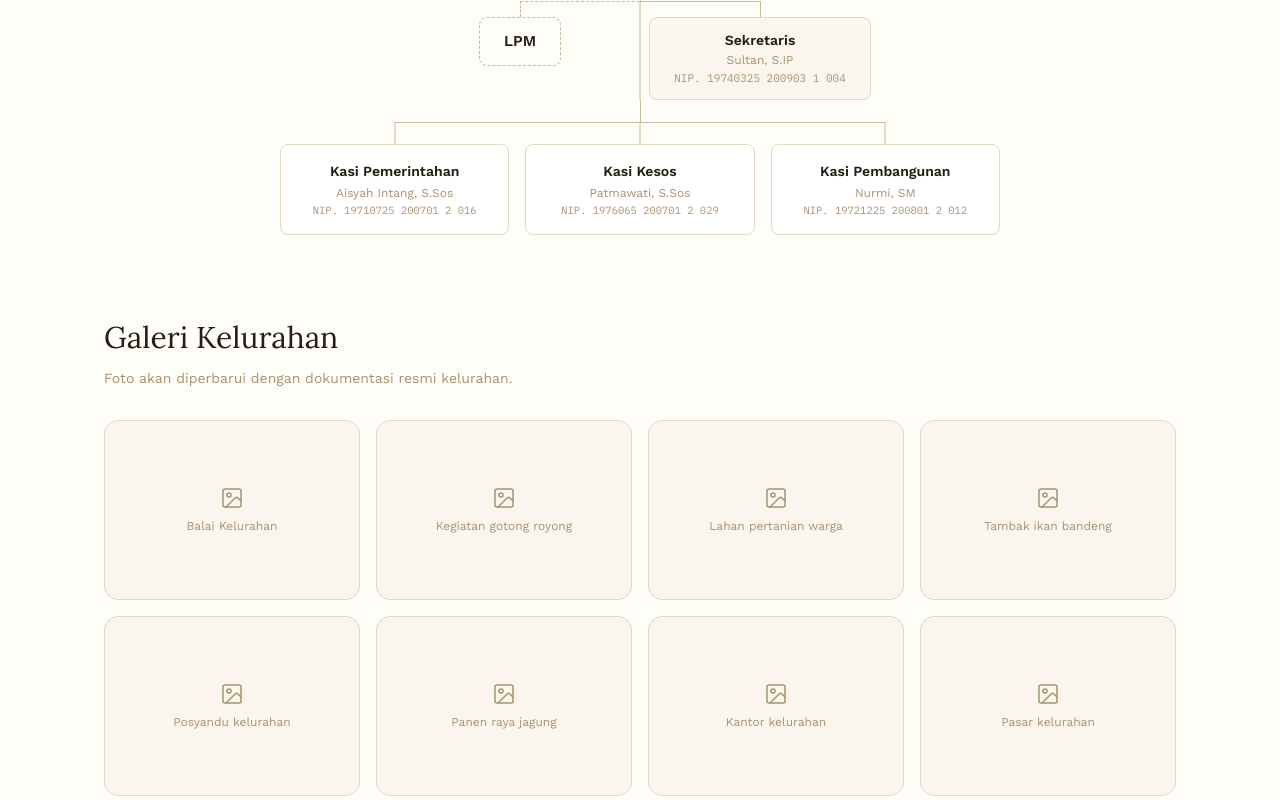
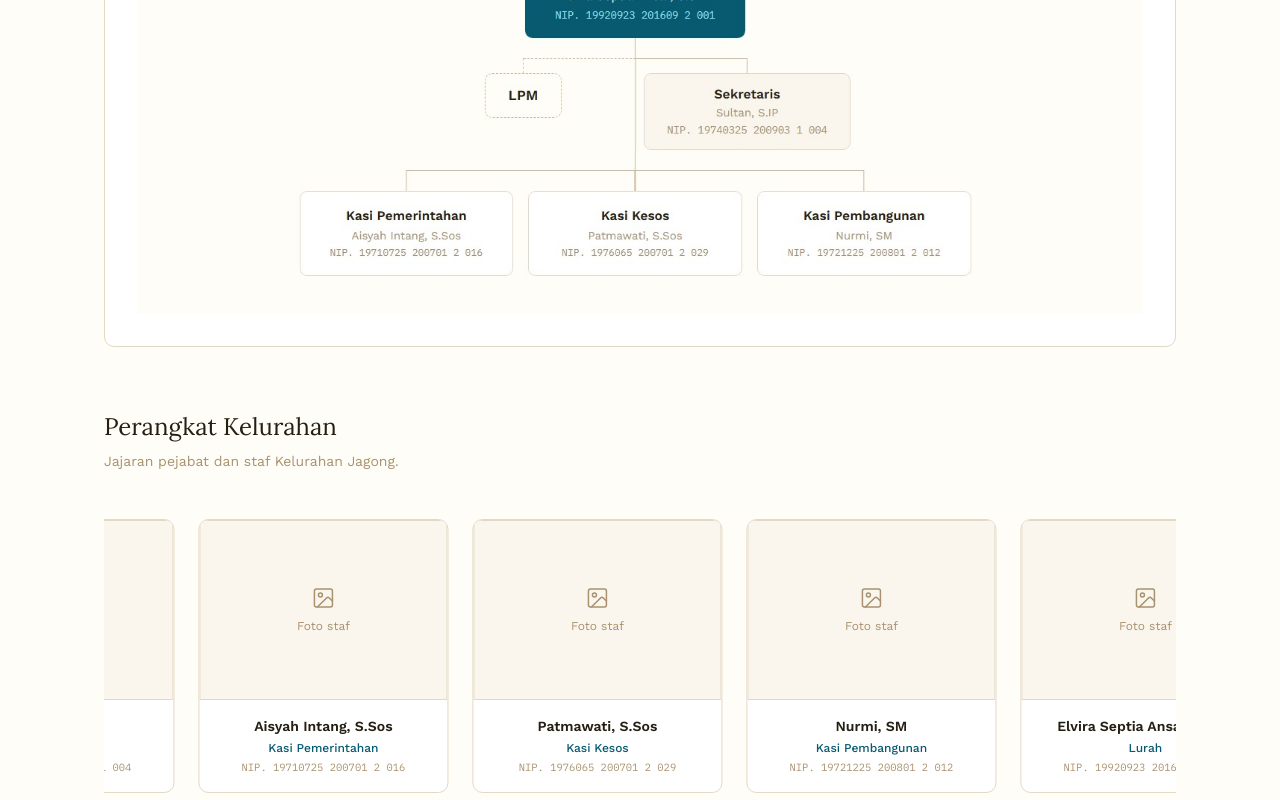
Before and after one commit to Nark818/website-jagong, a Next.js app: page / in a window 1280 px wide. Shown: the part 3120-3920 px from the top of the page. Built offline with nearby package versions, Linux system fonts and the light colour scheme.

Commit message:
feat: Replace the hand-coded org structure diagram with an editable image and add an animated staff carousel with a hover pop/dissolve effect.

```diff
--- a/src/app/(site)/page.tsx
+++ b/src/app/(site)/page.tsx
@@ -1,4 +1,5 @@
 import Link from "next/link";
+import Image from "next/image";
 import {
   ArrowRight,
   Megaphone,
@@ -62,20 +63,30 @@ const MISSION_ITEMS = [
   "Menjaga kelestarian lingkungan dan sumber daya alam kelurahan.",
 ];
 
-const KASI_LIST = [
+const STAFF = [
   {
-    title: "Kasi Pemerintahan",
+    name: "Elvira Septia Ansar, S.STP",
+    role: "Lurah",
+    nip: "NIP. 19920923 201609 2 001",
+  },
+  {
+    name: "Sultan, S.IP",
+    role: "Sekretaris",
+    nip: "NIP. 19740325 200903 1 004",
+  },
+  {
     name: "Aisyah Intang, S.Sos",
+    role: "Kasi Pemerintahan",
     nip: "NIP. 19710725 200701 2 016",
   },
   {
-    title: "Kasi Kesos",
     name: "Patmawati, S.Sos",
+    role: "Kasi Kesos",
     nip: "NIP. 1976065 200701 2 029",
   },
   {
-    title: "Kasi Pembangunan",
     name: "Nurmi, SM",
+    role: "Kasi Pembangunan",
     nip: "NIP. 19721225 200801 2 012",
   },
 ];
@@ -331,97 +342,56 @@ export default function Home() {
           Struktur Organisasi Kelurahan Jagong.
         </p>
 
-        <div className="flex flex-col items-center">
-          {/* Lurah */}
-          <div className="rounded-md bg-ocean-700 px-8 py-4 text-center text-white">
-            <div className="text-[15px] font-semibold">Lurah</div>
-            <div className="mt-0.5 text-[13px] text-ocean-100">
-              Elvira Septia Ansar, S.STP
-            </div>
-            <div className="mt-0.5 font-mono text-[11px] text-ocean-200">
-              NIP. 19920923 201609 2 001
-            </div>
-          </div>
-          <div className="h-[22px] w-px bg-border-strong" />
+        {/* Diagram sebagai gambar — jika struktur berubah, cukup ganti file
+            public/images/Struktur/Struktur_Organisasi_Kelurahan.jpg */}
+        <div className="overflow-x-auto rounded-lg border border-border-default bg-surface-card p-4 sm:p-8">
+          <Image
+            src="/images/Struktur/Struktur_Organisasi_Kelurahan.jpg"
+            alt="Bagan Struktur Organisasi Kelurahan Jagong"
+            width={1348}
+            height={531}
+            className="h-auto w-full min-w-[640px]"
+          />
+        </div>
+      </section>
 
-          {/* LPM | Sekretaris — mobile: simple stacked chain */}
-          <div className="flex w-full max-w-[480px] flex-col items-center sm:hidden">
-            <div className="rounded-md border border-dashed border-border-strong px-6 py-3 text-center whitespace-nowrap">
-              <div className="text-[15px] font-semibold text-text-primary">
-                LPM
-              </div>
-            </div>
-            <div className="h-4 w-px bg-border-strong" />
-            <div className="rounded-md border border-border-default bg-surface-sunken px-6 py-3 text-center whitespace-nowrap">
-              <div className="text-sm font-semibold text-text-primary">
-                Sekretaris
-              </div>
-              <div className="mt-0.5 text-xs text-text-muted">
-                Sultan, S.IP
-              </div>
-              <div className="mt-0.5 font-mono text-[11px] text-text-muted">
-                NIP. 19740325 200903 1 004
-              </div>
-            </div>
-          </div>
+      {/* Perangkat Kelurahan */}
+      <section className="mx-auto max-w-[1120px] px-6 pt-16">
+        <h2 className="mb-2 text-2xl text-text-primary">
+          Perangkat Kelurahan
+        </h2>
+        <p className="mb-8 text-sm text-text-muted">
+          Jajaran pejabat dan staf Kelurahan Jagong.
+        </p>
 
-          {/* LPM | Sekretaris — desktop: branch line + drop stubs, top-aligned so box-height differences can't skew the joint */}
-          <div className="relative hidden w-full max-w-[480px] sm:block">
-            <div className="absolute top-0 left-1/4 w-1/4 border-t border-dashed border-border-strong" />
-            <div className="absolute top-0 right-1/4 w-1/4 border-t border-border-strong" />
-            <div className="absolute top-0 bottom-0 left-1/2 w-px -translate-x-1/2 bg-border-strong" />
-            <div className="grid grid-cols-2">
-              <div className="flex flex-col items-center">
-                <div className="h-4 w-0 border-l border-dashed border-border-strong" />
-                <div className="rounded-md border border-dashed border-border-strong px-6 py-3 text-center whitespace-nowrap">
-                  <div className="text-[15px] font-semibold text-text-primary">
-                    LPM
+        <div className="overflow-hidden py-4">
+          <div
+            className="staff-track animate-marquee-left flex w-max gap-6"
+            style={{ animationDuration: `${STAFF.length * 4}s` }}
+          >
+            {[...STAFF, ...STAFF].map((person, i) => (
+              <div
+                key={i}
+                aria-hidden={i >= STAFF.length}
+                className="staff-card flex w-[220px] shrink-0 flex-col overflow-hidden rounded-lg border border-border-default bg-surface-card sm:w-[250px]"
+              >
+                <ImagePlaceholder
+                  label="Foto staf"
+                  className="h-[180px] w-full"
+                />
+                <div className="p-4 text-center">
+                  <div className="text-sm font-semibold text-text-primary">
+                    {person.name}
+                  </div>
+                  <div className="mt-1 text-xs font-medium text-ocean-700">
+                    {person.role}
+                  </div>
+                  <div className="mt-1 font-mono text-[10.5px] text-text-muted">
+                    {person.nip}
                   </div>
                 </div>
               </div>
-              <div className="flex flex-col items-center">
-                <div className="h-4 w-0 border-l border-border-strong" />
-                <div className="rounded-md border border-border-default bg-surface-sunken px-6 py-3 text-center whitespace-nowrap">
-                  <div className="text-sm font-semibold text-text-primary">
-                    Sekretaris
-                  </div>
-                  <div className="mt-0.5 text-xs text-text-muted">
-                    Sultan, S.IP
-                  </div>
-                  <div className="mt-0.5 font-mono text-[11px] text-text-muted">
-                    NIP. 19740325 200903 1 004
-                  </div>
-                </div>
-              </div>
-            </div>
-          </div>
-
-          <div className="h-[22px] w-px bg-border-strong" />
-
-          {/* Kasi row */}
-          <div className="relative w-full max-w-[720px]">
-            <div className="absolute top-0 left-[calc((100%-2rem)/6)] right-[calc((100%-2rem)/6)] hidden border-t border-border-strong sm:block" />
-            <div className="flex flex-col items-center gap-4 sm:flex-row sm:justify-center">
-              {KASI_LIST.map((kasi) => (
-                <div
-                  key={kasi.title}
-                  className="relative w-full max-w-[280px] pt-[22px] sm:max-w-none sm:min-w-[170px] sm:flex-1"
-                >
-                  <div className="absolute top-0 left-1/2 h-[22px] w-px -translate-x-1/2 bg-border-strong" />
-                  <div className="rounded-md border border-border-default bg-surface-card p-4 text-center">
-                    <div className="text-sm font-semibold text-text-primary">
-                      {kasi.title}
-                    </div>
-                    <div className="mt-1 text-xs text-text-muted">
-                      {kasi.name}
-                    </div>
-                    <div className="mt-0.5 font-mono text-[10.5px] text-text-muted">
-                      {kasi.nip}
-                    </div>
-                  </div>
-                </div>
-              ))}
-            </div>
+            ))}
           </div>
         </div>
       </section>
--- a/src/app/globals.css
+++ b/src/app/globals.css
@@ -177,3 +177,46 @@
     @apply font-display;
   }
 }
+
+@keyframes marquee-left {
+  from {
+    transform: translateX(0%);
+  }
+  to {
+    transform: translateX(-50%);
+  }
+}
+
+.animate-marquee-left {
+  animation: marquee-left linear infinite;
+}
+
+.animate-marquee-left:hover {
+  animation-play-state: paused;
+}
+
+@media (prefers-reduced-motion: reduce) {
+  .animate-marquee-left {
+    animation: none;
+  }
+}
+
+.staff-card {
+  transition:
+    transform 300ms ease,
+    opacity 300ms ease,
+    filter 300ms ease,
+    box-shadow 300ms ease;
+}
+
+.staff-track:has(.staff-card:hover) .staff-card:not(:hover) {
+  opacity: 0.3;
+  filter: blur(3px);
+  transform: scale(0.97);
+}
+
+.staff-card:hover {
+  transform: scale(1.08);
+  box-shadow: 0 20px 40px -12px rgb(7 90 112 / 0.35);
+  z-index: 10;
+}
```
Also changed, not shown: public/images/Struktur/Struktur_Organisasi_Kelurahan.jpg (added).
